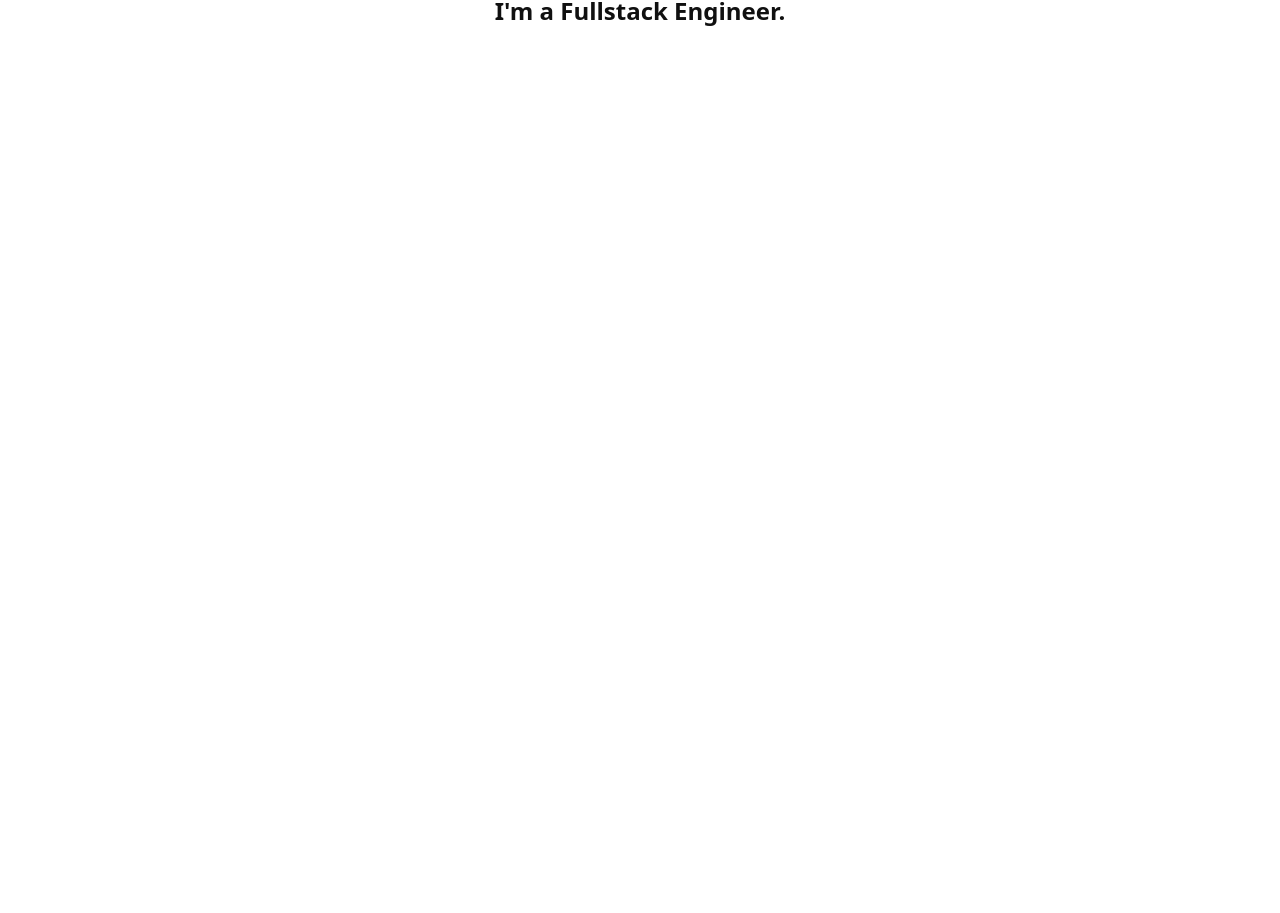
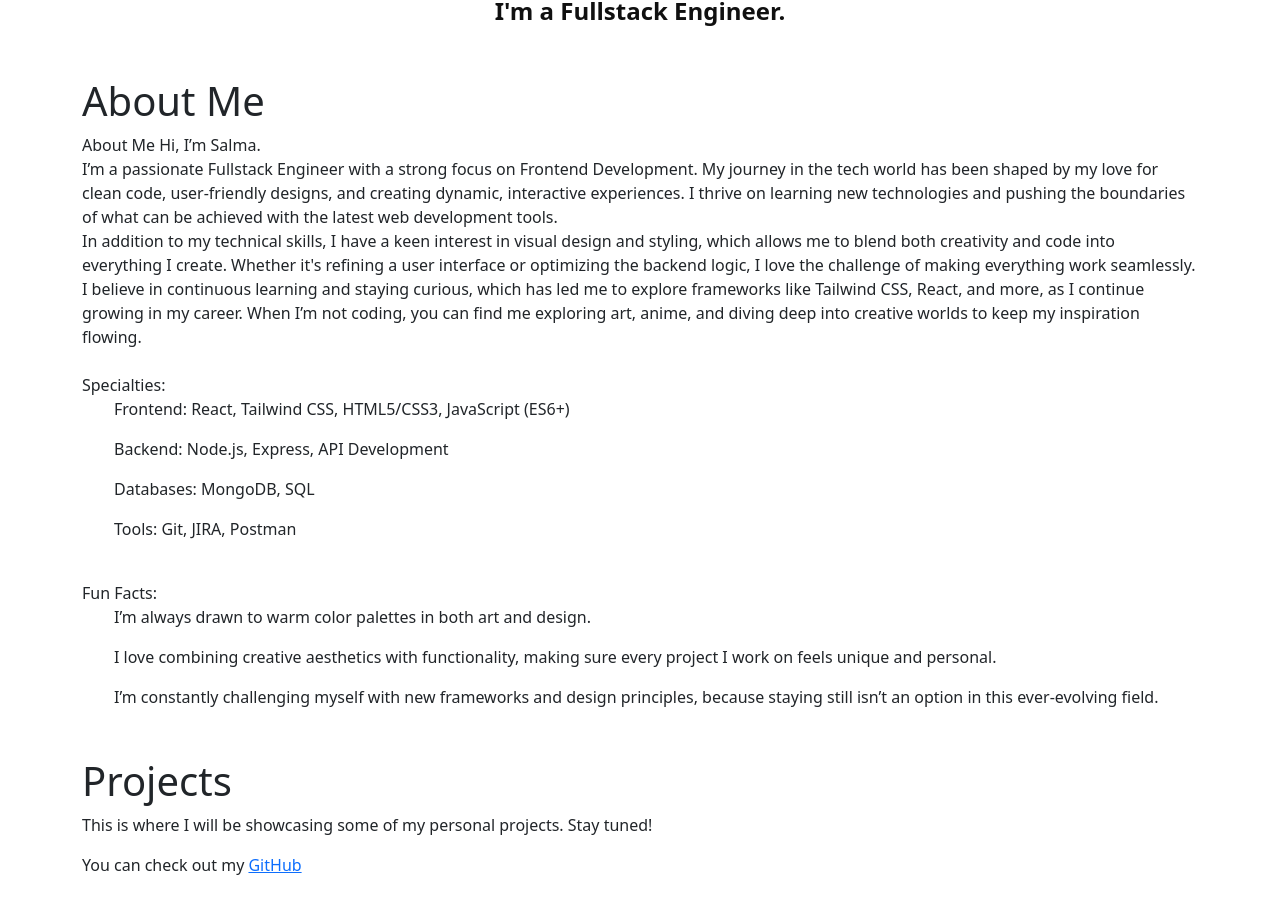
Before and after one commit to SalmaGira/portfolio, a React (Vite) app: page / in a window 1280 px wide. Before the commit this address led to /home. Shown: the part 147-1060 px from the top of the page. Before the commit the page ends 800 px from the top, so only its background shows below. Built offline with nearby package versions, Linux system fonts and the light colour scheme.

Commit message:
refactor: remove routes

```diff
--- a/src/App.tsx
+++ b/src/App.tsx
@@ -1,9 +1,3 @@
-import {
-  BrowserRouter as Router,
-  Route,
-  Routes,
-  Navigate,
-} from "react-router-dom";
 import MyNavbar from "./components/navbar";
 import Layout from "./components/layout";
 import Home from "./components/home";
@@ -12,18 +6,13 @@ import Projects from "./components/projects";
 
 function App() {
   return (
-    <Router>
+    <>
       <MyNavbar />
-      <Routes>
-        <Route path="/" element={<Layout />}>
-          <Route index element={<Navigate to="/home" />} />
-          <Route path="/home" element={<Home />} />
-          <Route path="/about" element={<About />} />
-          <Route path="/projects" element={<Projects />} />
-          <Route path="*" element={<Navigate to="/home" />} />
-        </Route>
-      </Routes>
-    </Router>
+      <Layout />
+      <Home />
+      <About />
+      <Projects />
+    </>
   );
 }
 
--- a/src/components/about.tsx
+++ b/src/components/about.tsx
@@ -2,7 +2,7 @@ import { Container } from "react-bootstrap";
 
 function About() {
   return (
-    <Container className="mt-5">
+    <Container className="mt-5" id="about">
       <h1>About Me</h1>
       <p>
         About Me Hi, I’m Salma.
--- a/src/components/home.tsx
+++ b/src/components/home.tsx
@@ -9,7 +9,7 @@ const Typography = styled.span`
 
 export default function Home() {
   return (
-    <div className="my-5">
+    <div className="my-5" id="home">
       <div className="text-center">
         <Typography>Hello, I'm Salma Gira.</Typography>
         <br />
--- a/src/components/navbar.tsx
+++ b/src/components/navbar.tsx
@@ -4,13 +4,13 @@ const MyNavbar = () => {
   return (
     <Navbar bg="dark" variant="dark" expand="lg">
       <Container>
-        <Navbar.Brand href="/home">Salma Gira</Navbar.Brand>
+        <Navbar.Brand href="#home">Salma Gira</Navbar.Brand>
         <Navbar.Toggle aria-controls="basic-navbar-nav" />
         <Navbar.Collapse id="basic-navbar-nav">
           <Nav className="me-auto">
-            <Nav.Link href="/home">Home</Nav.Link>
-            <Nav.Link href="/about">About</Nav.Link>
-            <Nav.Link href="/projects">Projects</Nav.Link>
+            <Nav.Link href="#home">Home</Nav.Link>
+            <Nav.Link href="#about">About</Nav.Link>
+            <Nav.Link href="#projects">Projects</Nav.Link>
           </Nav>
         </Navbar.Collapse>
       </Container>
--- a/src/components/projects.tsx
+++ b/src/components/projects.tsx
@@ -2,7 +2,7 @@ import { Container } from "react-bootstrap";
 
 const Projects = () => {
   return (
-    <Container className="my-5">
+    <Container className="my-5" id="projects">
       <h1>Projects</h1>
       <p>
         This is where I will be showcasing some of my personal projects. Stay
```
